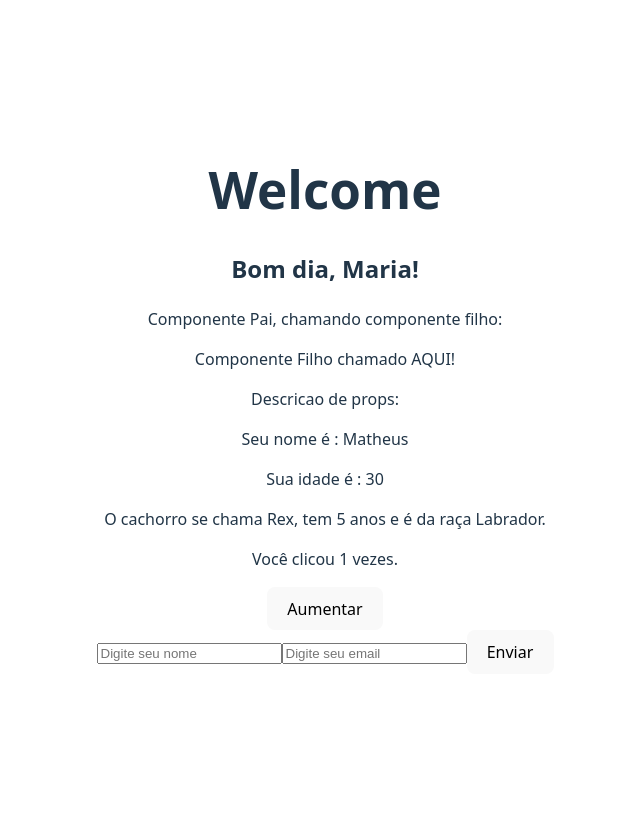
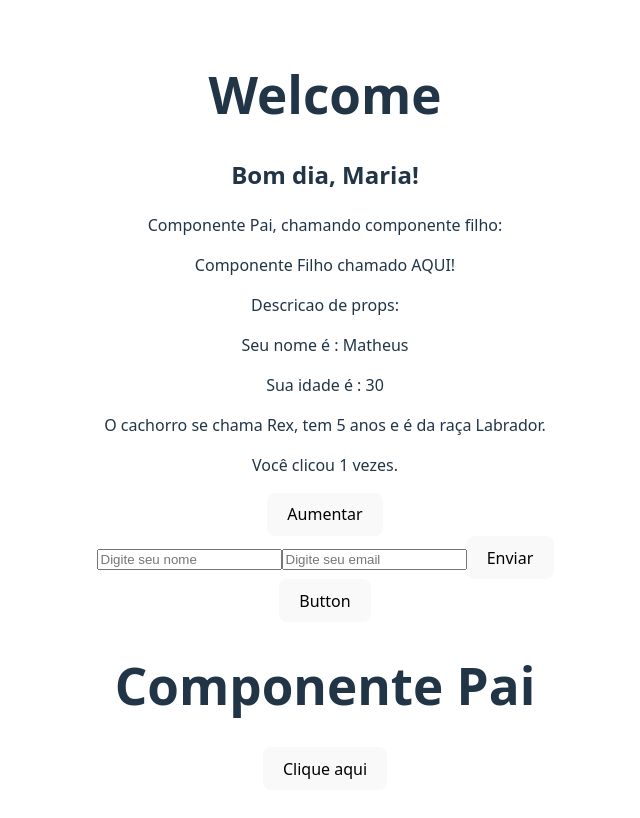
Before and after one commit to vitoriaferreirap/demo.react, a React (Vite) app in the folder 2_fundamentos/: page / in a window 1280 px wide. Shown: the top 818 px of the page, without its empty margins (315-955 px from the left). Built offline with nearby package versions, Linux system fonts and the light colour scheme.

Commit message:
feat:passando funcoes por props

```diff
--- a/2_fundamentos/src/App.jsx
+++ b/2_fundamentos/src/App.jsx
@@ -1,11 +1,14 @@
 import './App.css';
 import BomDia from './assets/components/BomDia.jsx'; //importando outro componente
+import Button from './assets/components/Button.jsx';
 import Cachorro from './assets/components/Cachorro.jsx';
 import Counter from './assets/components/Counter.jsx';
 import Descricao from './assets/components/Descricao.jsx';
 import Pai from './assets/components/Pai.jsx';
+import PaiFunction from './assets/components/PaiFunction.jsx';
 import UserInfoForm from './assets/components/UserInfoForm.jsx';
 import Welcome from './assets/components/Welcome.jsx';
+
 
 function App() {
     return (
@@ -31,6 +34,11 @@
             {/*usando varios hooks - forms*/}
             <UserInfoForm />
 
+            {/*eventos de click */}
+            <Button />
+
+            {/*Paddando funcoes de manupulacoes de eventos */}
+            <PaiFunction />
         </>
     );
 }
--- /dev/null
+++ b/2_fundamentos/src/assets/components/Button.jsx
@@ -0,0 +1,15 @@
+
+const Button = () => {
+    // Componente funcional
+    const handleClick = (num) =>
+        console.log("Cliquei no botão", num);
+
+
+    return (
+        <button onClick={handleClick}>Button</button>
+        //<button onClick={() => handleClick()}>Button</button>
+        //<button onClick={() => handleClick(1)}>Button</button>
+    )
+}
+
+export default Button
--- /dev/null
+++ b/2_fundamentos/src/assets/components/FilhoFunction.jsx
@@ -0,0 +1,8 @@
+
+const FilhoFunction = ({ onChildClick }) => {
+    return (
+        <button onClick={onChildClick}>Clique aqui</button>
+    )
+}
+
+export default FilhoFunction
--- /dev/null
+++ b/2_fundamentos/src/assets/components/PaiFunction.jsx
@@ -0,0 +1,19 @@
+
+import FilhoFunction from './FilhoFunction.jsx';
+
+const PaiFunction = () => {
+
+    const handleChildClick = () => {
+        console.log("Cliquei no botão");
+    }
+
+    return (
+
+        <div>
+            <h1>Componente Pai</h1>
+            <FilhoFunction onChildClick={handleChildClick} />
+        </div>
+    )
+}
+
+export default PaiFunction
```
